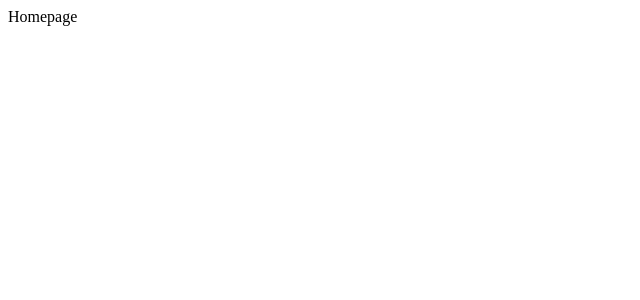
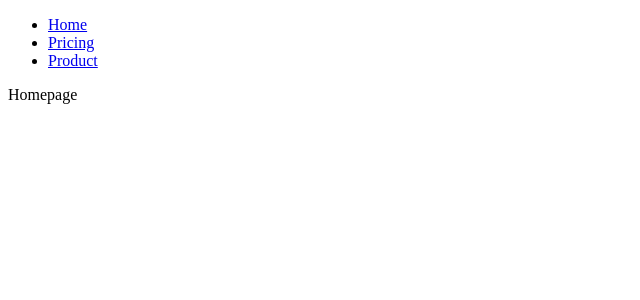
Before and after one commit to hansolo-N/TravellerApp, a React (Vite) app: page / in a window 1280 px wide. Shown: the top 300 px of the page, without its empty margins (0-640 px from the left). Built offline with nearby package versions, Linux system fonts and the light colour scheme.

Commit message:
created navigation component

```diff
--- a/src/App.jsx
+++ b/src/App.jsx
@@ -4,6 +4,7 @@ import Product from "./pages/Product"
 import Pricing from "./pages/Pricing"
 import Homepage from "./pages/Homepage"
 import PageNotFound from './pages/PageNotFound'
+
 
 function Traveller() {
 
--- /dev/null
+++ b/src/components/NavPage.jsx
@@ -0,0 +1,16 @@
+import React from 'react'
+import { Link } from 'react-router-dom'
+
+function NavPage() {
+  return (
+    <nav>
+        <ul>
+            <li><Link to={"/"}>Home</Link></li>
+            <li><Link to={"pricing"}>Pricing</Link></li>
+            <li><Link to={"/product"}>Product</Link></li>
+        </ul>
+    </nav>
+  )
+}
+
+export default NavPage
--- a/src/pages/Homepage.jsx
+++ b/src/pages/Homepage.jsx
@@ -1,8 +1,12 @@
 import React from 'react'
+import NavPage from '../components/NavPage'
 
 function Homepage() {
   return (
-    <div>Homepage</div>
+    <div>
+      <NavPage/>
+      Homepage
+      </div>
   )
 }
 
--- a/src/pages/PageNotFound.jsx
+++ b/src/pages/PageNotFound.jsx
@@ -1,8 +1,13 @@
 import React from 'react'
+import NavPage from '../components/NavPage'
 
 function PageNotFound() {
   return (
-    <div>PageNotFound</div>
+
+    <div>
+        <NavPage/>
+        PageNotFound
+    </div>
   )
 }
 
--- a/src/pages/Pricing.jsx
+++ b/src/pages/Pricing.jsx
@@ -1,8 +1,12 @@
 import React from 'react'
+import NavPage from '../components/NavPage'
 
 function Pricing() {
   return (
-    <div>Pricing</div>
+    <div>
+      <NavPage/>
+      Pricing
+      </div>
   )
 }
 
--- a/src/pages/Product.jsx
+++ b/src/pages/Product.jsx
@@ -1,8 +1,12 @@
 import React from 'react'
+import NavPage from '../components/NavPage'
 
 function Product() {
   return (
-    <div>Product</div>
+    <div>
+      <NavPage/>
+      Product
+    </div>
   )
 }
 
```
